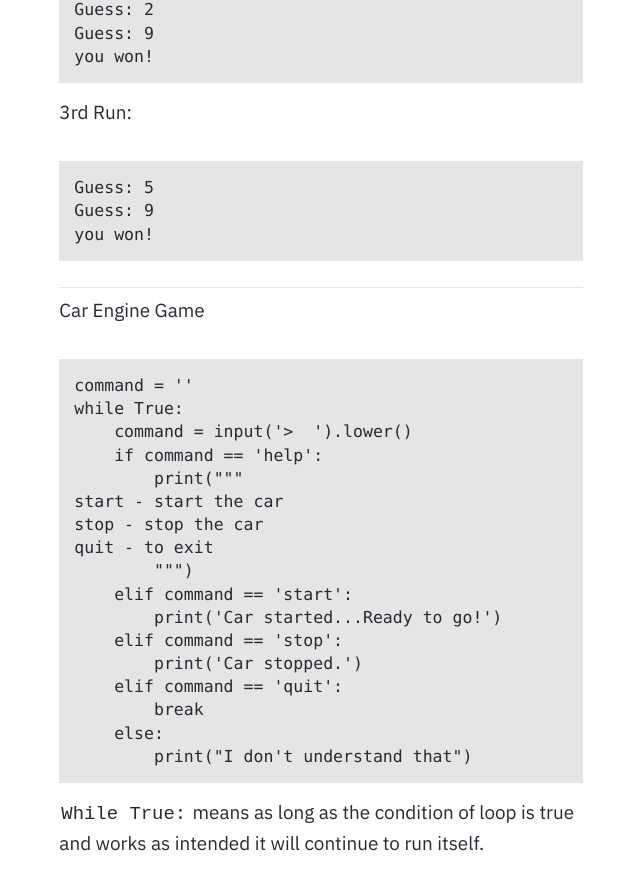
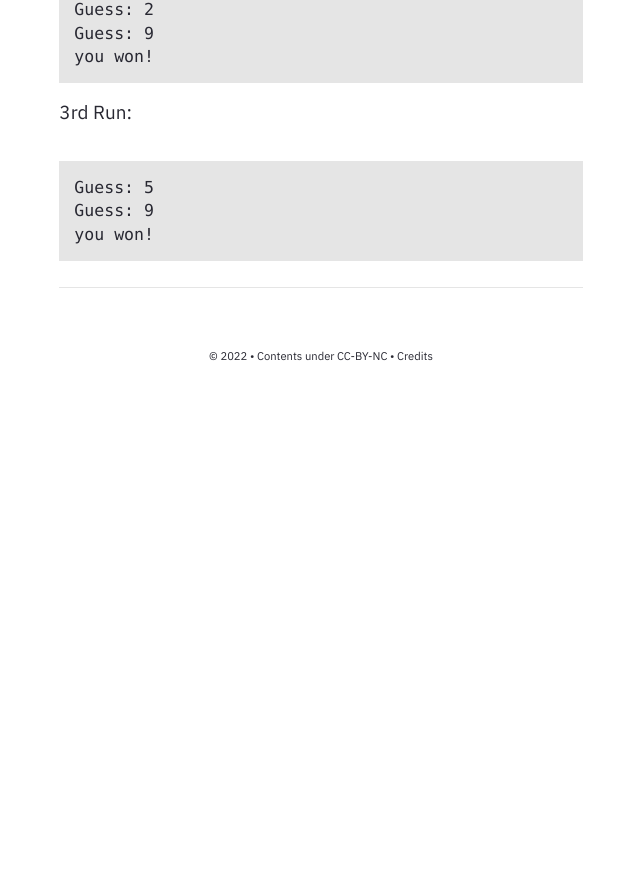
Before and after one commit to RedStoutheart/redstoutheart.github.io, a Jekyll site: the page built from _notes/Public/My Python Adventure.md, in a window 1280 px wide and 900 px high, scrolled down 7026 px. Shown: the top 890 px of the window, without its empty margins (319-959 px from the left). Built offline with Jekyll 4.4.1, drawn with Linux system fonts in a browser that asks for light colours; after the commit the page ends 7431 px from its top, so only the background shows below that.

Commit message:
Tiny General Adjustments

````diff
--- a/_notes/Public/My Python Adventure.md
+++ b/_notes/Public/My Python Adventure.md
@@ -278,25 +278,3 @@ you won!
 ```
 
 ***********
-Car Engine Game
-```
-command = ''
-while True:
-    command = input('>  ').lower()
-    if command == 'help':
-        print("""
-start - start the car
-stop - stop the car
-quit - to exit
-        """)
-    elif command == 'start':
-        print('Car started...Ready to go!')
-    elif command == 'stop':
-        print('Car stopped.')
-    elif command == 'quit':
-        break
-    else:
-        print("I don't understand that")
-```
-
-`` While True:`` means as long as the condition  of loop is true and works as intended it will continue to run itself.
````
Also changed, not shown: .obsidian/workspace.json.
